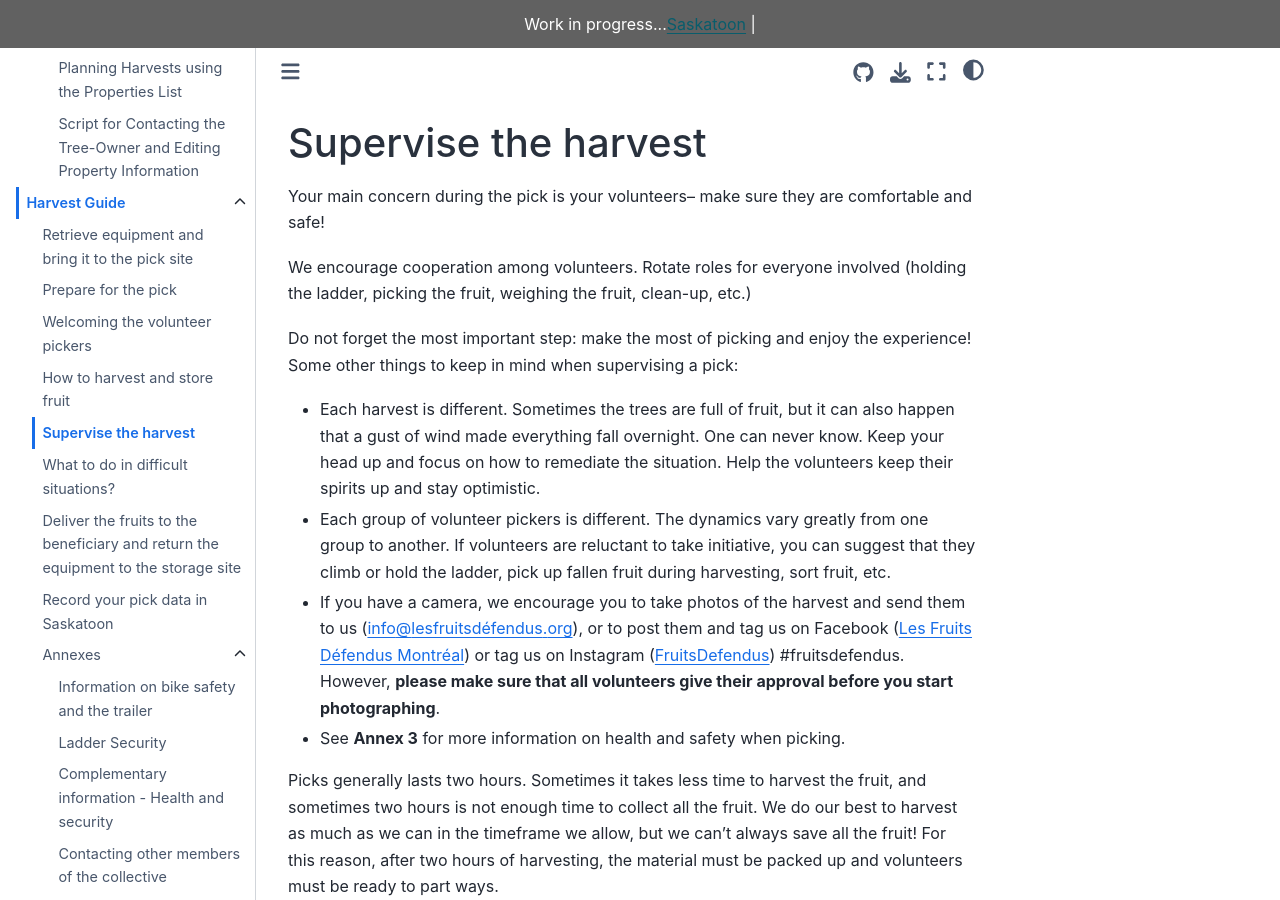
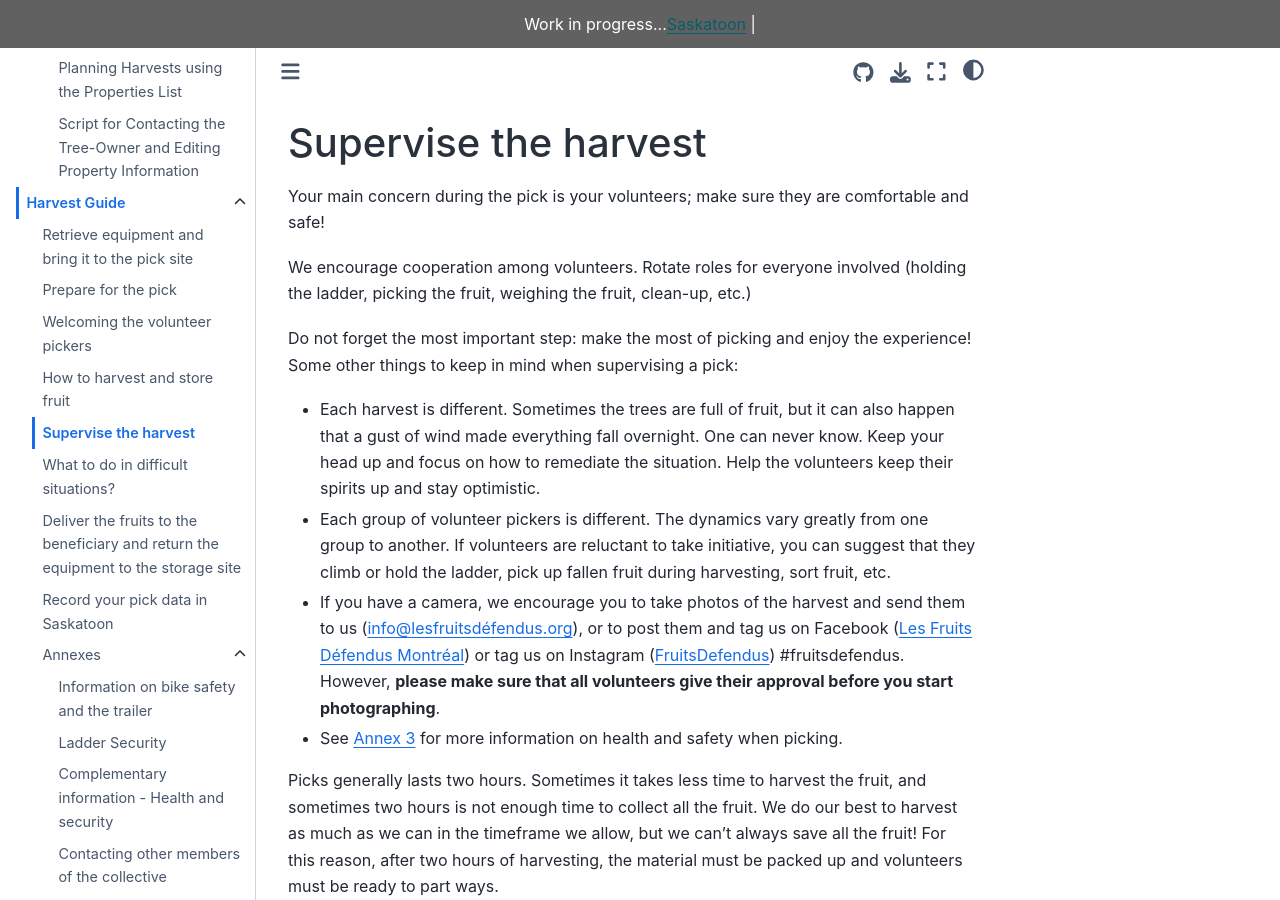
Before and after one commit to LesFruitsDefendus/guides, a Sphinx documentation site: the page built from docs/source/harvest-guide/supervise-harvest.md, in a window 1280 px wide and 900 px high. Built offline with Sphinx 7.4.7 and the Sphinx Book theme 1.1.4, drawn with Linux system fonts in a browser that asks for light colours.

Commit message:
Add link

```diff
--- a/docs/source/harvest-guide/supervise-harvest.md
+++ b/docs/source/harvest-guide/supervise-harvest.md
@@ -1,6 +1,6 @@
 # Supervise the harvest
 
-Your main concern during the pick is your volunteers-- make sure they are comfortable and safe!
+Your main concern during the pick is your volunteers; make sure they are comfortable and safe!
 
 We encourage cooperation among volunteers. Rotate roles for everyone involved (holding the ladder, picking the fruit, weighing the fruit, clean-up, etc.)
 
```
Also changed, not shown: other parts of docs/source/harvest-guide/supervise-harvest.md (+1 -1 lines), docs/source/harvest-guide/annexes/3-complementary-infos.md (+1 -0 lines).
